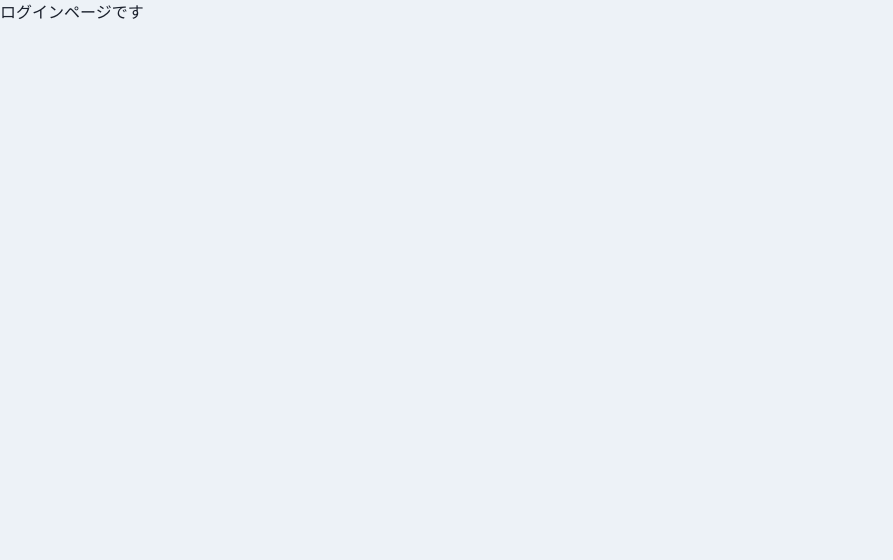
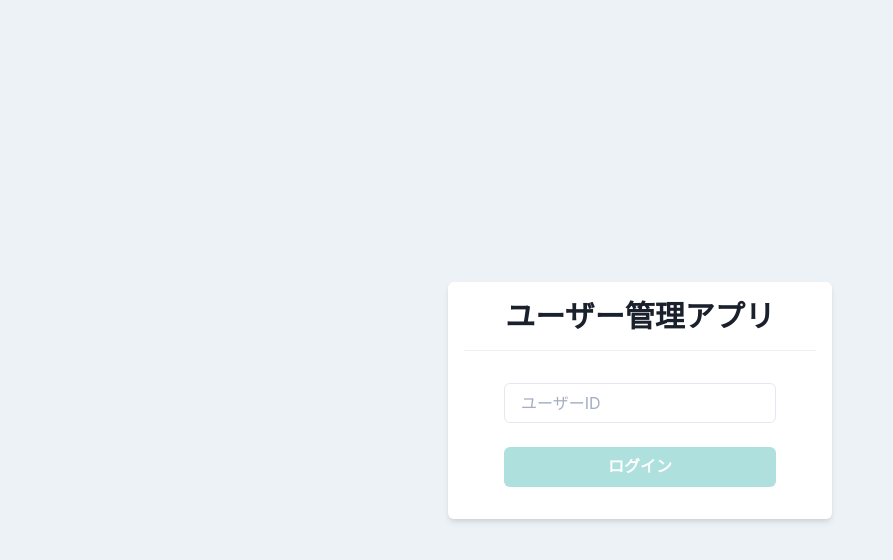
Before and after one commit to okadakaz/react-ts-app, a React (Create React App) app: page / in a window 1280 px wide. Shown: the top 560 px of the page, without its empty margins (0-893 px from the left). Built offline with nearby package versions, Linux system fonts and the light colour scheme.

Commit message:
add section73 files

```diff
--- /dev/null
+++ b/src/components/atoms/button/PrimaryButton.tsx
@@ -0,0 +1,24 @@
+import React, { memo, ReactNode, VFC } from "react";
+import { Button } from "@chakra-ui/react";
+
+type Props = {
+    children: ReactNode;
+    disabled?: boolean;
+    loading?: boolean;
+    onClick: () => void;
+}
+
+export const PrimaryButton: VFC<Props> = memo((props) => {
+    const { children, disabled = false, loading = false, onClick } = props;
+    return (
+        <Button
+            bg="teal.400"
+            color="white"
+            _hover={{ opacity: 0.8 }}
+            disabled={disabled || loading}
+            isLoading={loading}
+            onClick={onClick}>
+            {children}
+        </Button>
+    )
+});
--- a/src/components/pages/Login.tsx
+++ b/src/components/pages/Login.tsx
@@ -1,5 +1,32 @@
-import React, { memo, VFC } from "react";
+import React, { ChangeEvent, memo, useState, VFC } from "react";
+import { Box, Divider, Flex, Heading, Input, Stack } from "@chakra-ui/react";
+
+import { PrimaryButton } from "../atoms/button/PrimaryButton";
+import { useAuth } from "../../hooks/useAuth";
 
 export const Login: VFC = memo(() => {
-    return <p>ログインページです</p>;
+    const { login, loading } = useAuth();
+    const [userId, setUserId] = useState('');
+
+    const onChangeUserId = (e: ChangeEvent<HTMLInputElement>) => setUserId(e.target.value);
+
+    const onClickLogin = () => login(userId);
+
+    return (
+        <Flex align="center" justify="center" height="100vh">
+            <Box bg="white" w="sm" p={4} borderRadius="md" shadow="md">
+                <Heading as="h1" size="lg" textAlign="center">ユーザー管理アプリ</Heading>
+                <Divider my={4} />
+                <Stack spacing={6} py={4} px={10}>
+                    <Input placeholder="ユーザーID" value={userId} onChange={onChangeUserId} />
+                    <PrimaryButton
+                        disabled={userId === ""}
+                        loading={loading}
+                        onClick={onClickLogin}>
+                        ログイン
+                    </PrimaryButton>
+                </Stack>
+            </Box>
+        </Flex>
+    )
 });
--- /dev/null
+++ b/src/hooks/useAuth.ts
@@ -0,0 +1,24 @@
+import axios from "axios";
+import { useCallback, useState } from "react"
+import { useHistory } from "react-router-dom";
+import { User } from "../types/api/user";
+
+export const useAuth = () => {
+    const history = useHistory();
+
+    const [loading, setLoading] = useState(false);
+
+    const login = useCallback((id: string) => {
+        setLoading(true);
+
+        axios.get<User>(`https://jsonplaceholder.typicode.com/users/${id}`)
+            .then((res) => {
+                if (res.data) {
+                    history.push("/home")
+                } else {
+                    alert("ユーザが見つかりません");
+                }
+            }).catch(() => alert("ログインできません")).finally((() => setLoading(false)));
+    }, []);
+    return { login, loading }
+}
--- /dev/null
+++ b/src/types/api/user.ts
@@ -0,0 +1,23 @@
+export type User = {
+    id: number;
+    name: string;
+    userfname: string;
+    email: string;
+    address: {
+      street: string;
+      suite: string;
+      city: string;
+      zipcode: string;
+      geo: {
+        lat: string;
+        lng: string;
+      }
+    };
+    phone: string;
+    website: string;
+    company: {
+      name: string;
+      catchPhrase: string;
+      bs: string
+    }
+}
```
